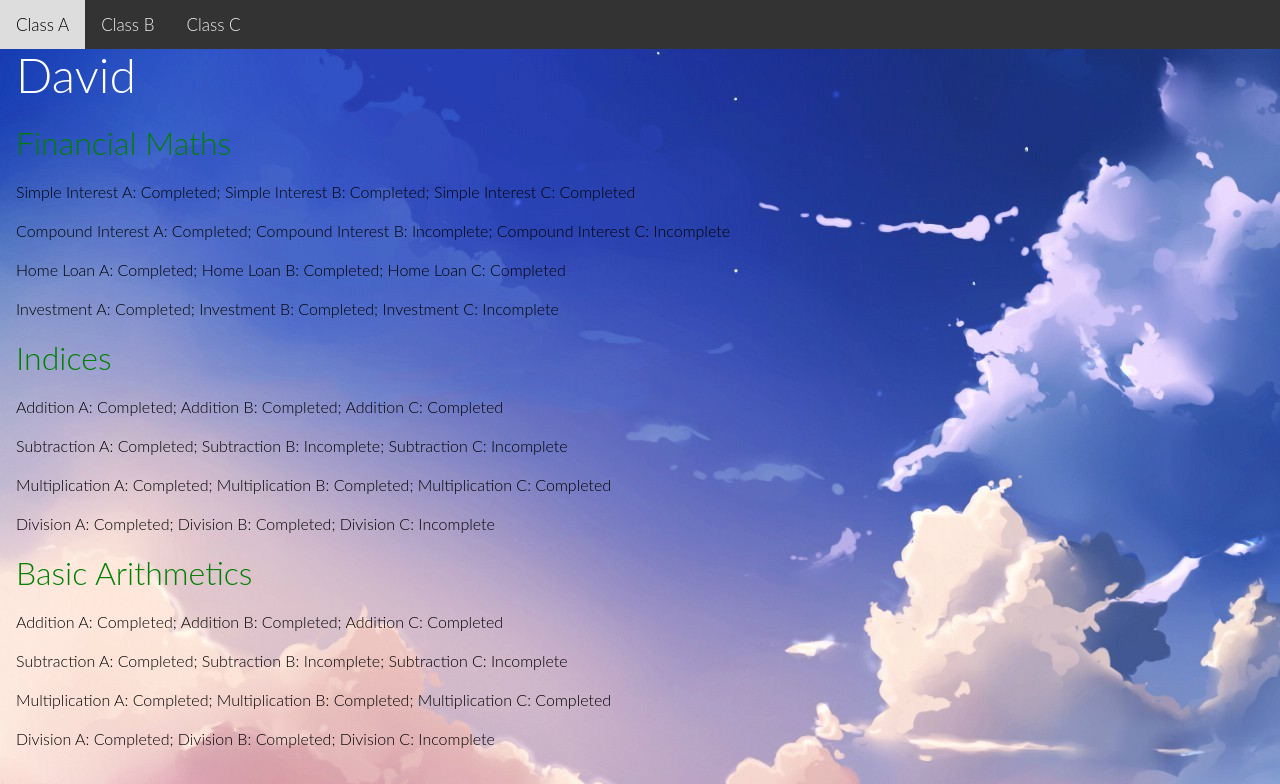
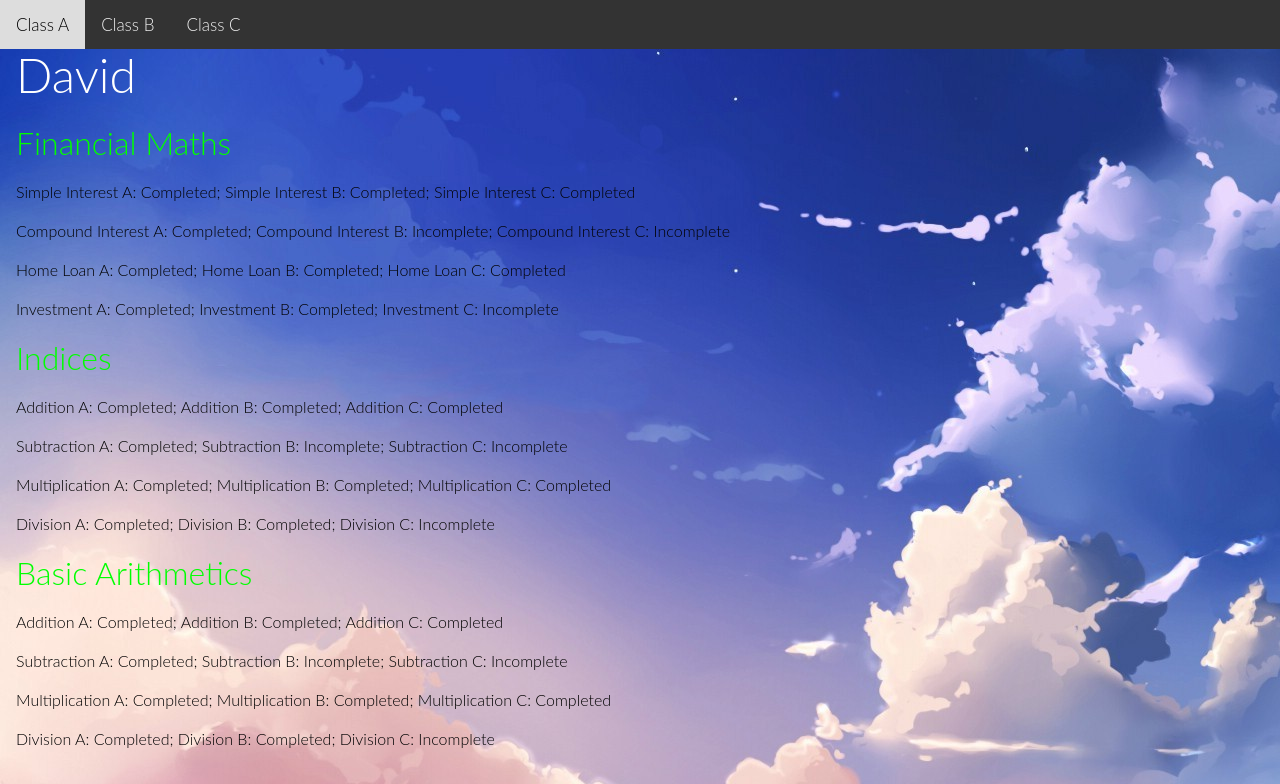
Before and after one commit to yx7ing/UNIHACK18, a Flask app: template templates/teacher.html in a window 1280 px wide. Shown: the top 784 px of the page. Run offline with Flask 2, Linux system fonts and the light colour scheme; the template is opened without the code that fills it, so the values that code supplies are empty; some libraries are stand-ins or nearby versions.

Commit message:
Update teacher.html

```diff
--- a/templates/teacher.html
+++ b/templates/teacher.html
@@ -13,7 +13,7 @@
 <style>
 body {margin:0;}
 h2{
-        color: green;
+        color: #00FF00;
 }
 .navbar {
   overflow: hidden;
```
